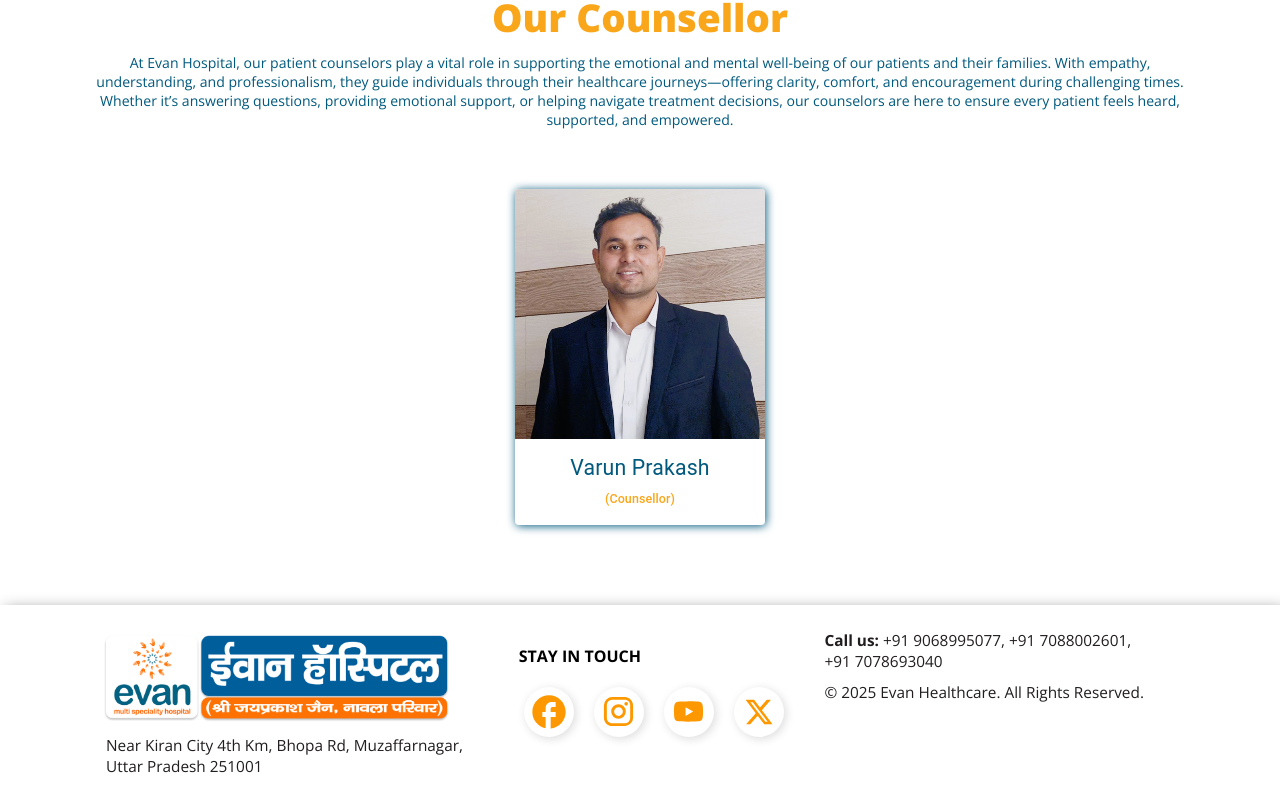
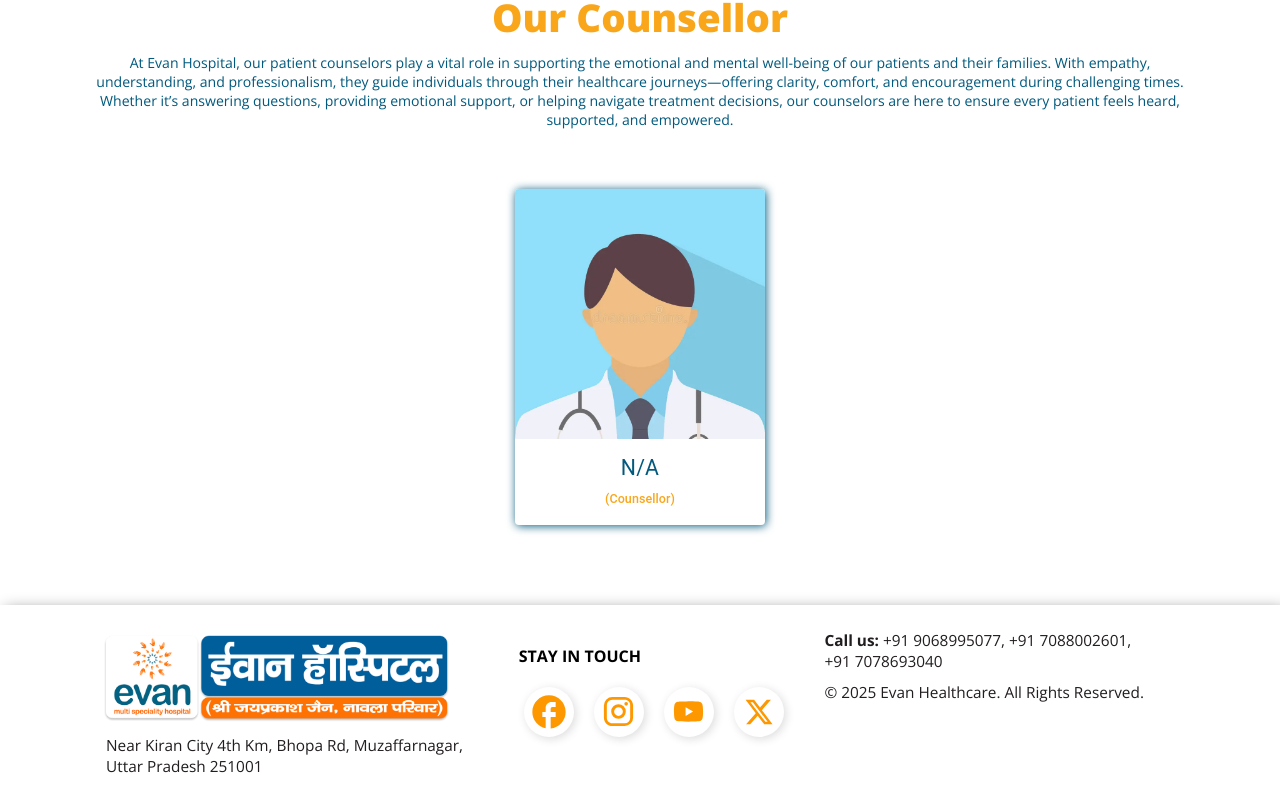
Before and after one commit to Aarishkasgar/Evan-Hospital, a React (Vite) app: page /counsellor in a window 1280 px wide. Shown: the part 724-1526 px from the top of the page. Built offline with nearby package versions, Linux system fonts and the light colour scheme; a web font is replaced by a local one.

Commit message:
octupdate1

```diff
--- a/src/pages/Counsellor.jsx
+++ b/src/pages/Counsellor.jsx
@@ -1,7 +1,8 @@
 import React from "react";
 import DoctorsCard from "../components/DoctorsCard";
 import "../styles/Home.css";
-import Mgt7 from "../assets/DepartmentsImg/MgtImg07.jpg";
+// import Mgt7 from "../assets/DepartmentsImg/MgtImg07.jpg";
+import NoImg from "../assets/DoctorsImg/NoImg.jpeg";
 import "../components/TitleBanner.css";
 import banner from "../assets/AboutPage/doctorbanner.jpg";
 
@@ -31,8 +32,8 @@ const Counsellor = () => {
           </p>
           <div className="our-doctors-container">
             <DoctorsCard
-              img={Mgt7}
-              name="Varun Prakash"
+              img={NoImg}
+              name="N/A"
               destination="(Counsellor)"
             />
           </div>
--- a/src/pages/Home.jsx
+++ b/src/pages/Home.jsx
@@ -151,7 +151,7 @@ const Home = () => {
                 <NearMeIcon style={{ fontSize: 35 }} />
                 Get Directions
               </a>
-              | Call us +91 70603-11156
+              | Call us +91 70880-02601
             </p>
             <button className="hero-btn" onClick={moveDoctorHandler}>
               Find a Doctor
--- a/src/pages/Managements.jsx
+++ b/src/pages/Managements.jsx
@@ -8,12 +8,12 @@ import Mgt3 from "../assets/DepartmentsImg/MgtImg03.jpg";
 import Mgt4 from "../assets/DepartmentsImg/MgtImg04.jpg";
 import Mgt5 from "../assets/DepartmentsImg/MgtImg05.jpg";
 // import Mgt6 from "../assets/DepartmentsImg/MgtImg06.jpeg";
-import Mgt7 from "../assets/DepartmentsImg/MgtImg07.jpg";
-import Mgt8 from "../assets/DepartmentsImg/MgtImg08.jpg";
+// import Mgt7 from "../assets/DepartmentsImg/MgtImg07.jpg";
+// import Mgt8 from "../assets/DepartmentsImg/MgtImg08.jpg";
 import Mgt9 from "../assets/DepartmentsImg/MgtImg09.jpg";
 import Mgt10 from "../assets/DepartmentsImg/MgtImg10.jpg";
 import Mgt11 from "../assets/DepartmentsImg/MgtImg11.jpg";
-import Mgt12 from "../assets/DepartmentsImg/MgtImg12.jpg";
+// import Mgt12 from "../assets/DepartmentsImg/MgtImg12.jpg";
 import Mgt13 from "../assets/DepartmentsImg/MgtImg13.jpg";
 import Mgt14 from "../assets/DepartmentsImg/MgtImg14.png";
 import Mgt15 from "../assets/DepartmentsImg/MgtImg15.jpg";
@@ -78,16 +78,16 @@ const Managements = () => {
             />
 
             {/* <DoctorsCard img={Mgt6} name="Pradeep Gupta" destination="(HR)" /> */}
-            <DoctorsCard
+            {/* <DoctorsCard
               img={Mgt7}
               name="Varun Prakash"
               destination="(Operation Manager)"
-            />
-            <DoctorsCard
+            /> */}
+            {/* <DoctorsCard
               img={Mgt8}
               name="Arvind Dhiman"
               destination="(Operation Manager)"
-            />
+            /> */}
             <DoctorsCard
               img={Mgt9}
               name="Dr Archit Singhal"
@@ -99,7 +99,7 @@ const Managements = () => {
               name="Priya Kakran"
               destination="(Reception Manager)"
             />
-            <DoctorsCard img={Mgt12} name="Rizwan" destination="(TPA Head)" />
+            {/* <DoctorsCard img={Mgt12} name="Rizwan" destination="(TPA Head)" /> */}
             <DoctorsCard
               img={Mgt13}
               name="Neha Tirkey"
--- a/src/pages/Technician.jsx
+++ b/src/pages/Technician.jsx
@@ -12,7 +12,7 @@ import Tech06 from "../assets/DepartmentsImg/tech06.png";
 import Tech07 from "../assets/DepartmentsImg/tech07.png";
 import Tech08 from "../assets/DepartmentsImg/tech08.png";
 import Tech09 from "../assets/DepartmentsImg/tech09.jpg";
-import Tech10 from "../assets/DepartmentsImg/tech10.png";
+// import Tech10 from "../assets/DepartmentsImg/tech10.png";
 
 const Technician = () => {
   return (
@@ -81,11 +81,11 @@ const Technician = () => {
                 degree="OT Technician"
               />
               <DoctorsCard img={Tech09} name="Mohit Kumar" degree="Dialysis" />
-              <DoctorsCard
+              {/* <DoctorsCard
                 img={Tech10}
                 name="Altamash"
                 degree="Cardiology Laboratory"
-              />
+              /> */}
             </div>
           </div>
         </section>
```
